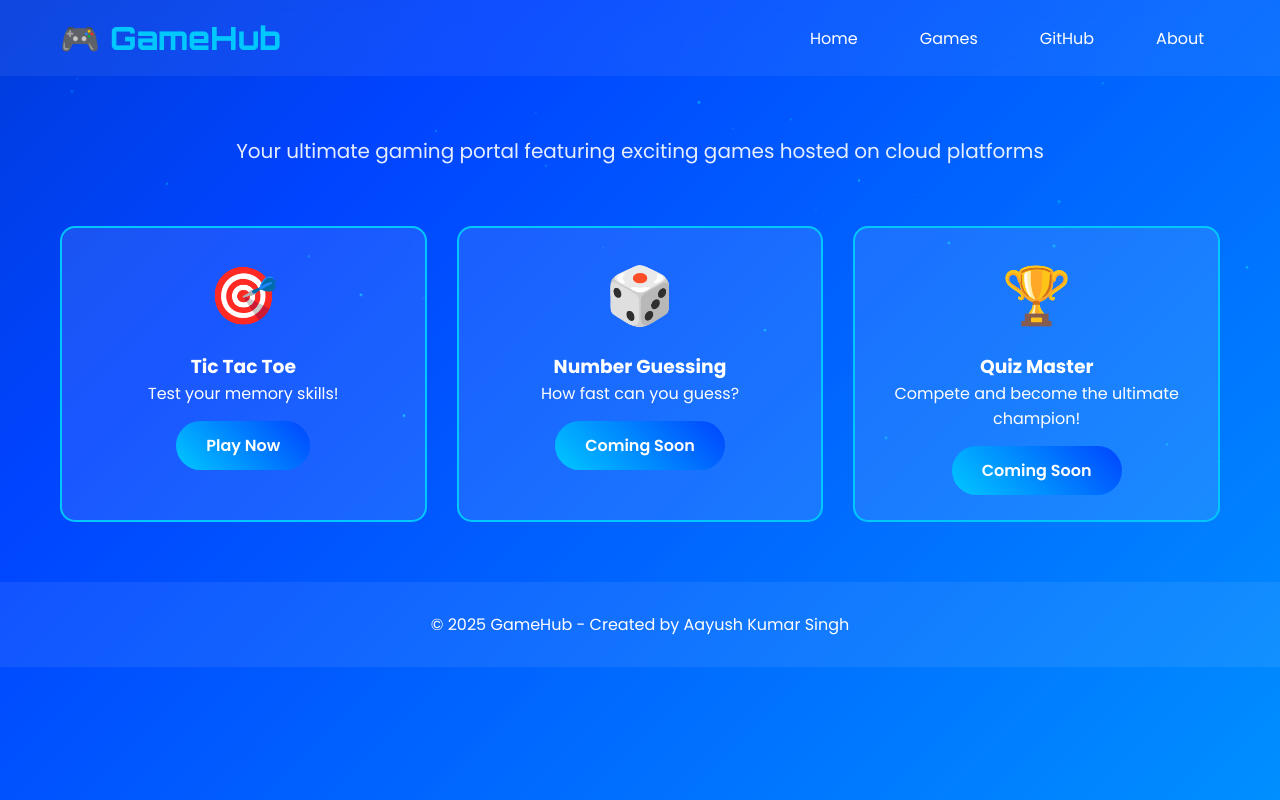
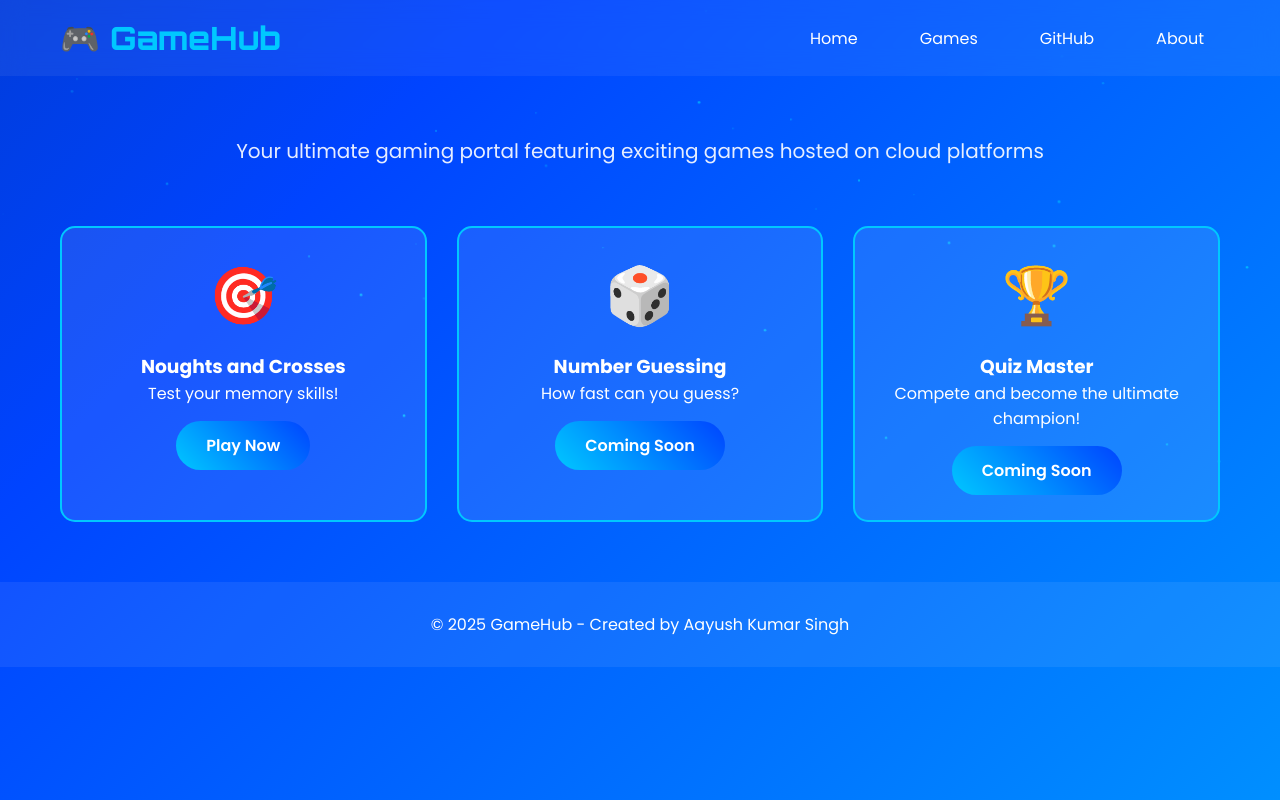
Before and after one commit to AayushSingh098/Activity-1, a plain HTML site: page index.html in a window 1280 px wide. Drawn offline with Linux system fonts and the light colour scheme.

Commit message:
Update index.html

```diff
--- a/index.html
+++ b/index.html
@@ -196,7 +196,7 @@
 <section class="games-container" id="games">
     <div class="game-card">
         <div class="game-icon">🎯</div>
-        <h3>Tic Tac Toe</h3>
+        <h3>Noughts and Crosses</h3>
         <p>Test your memory skills!</p>
         <a href="https://aayushsingh098.github.io/Tic-Tac-Toe/" class="play-btn">Play Now</a>
     </div>
```
